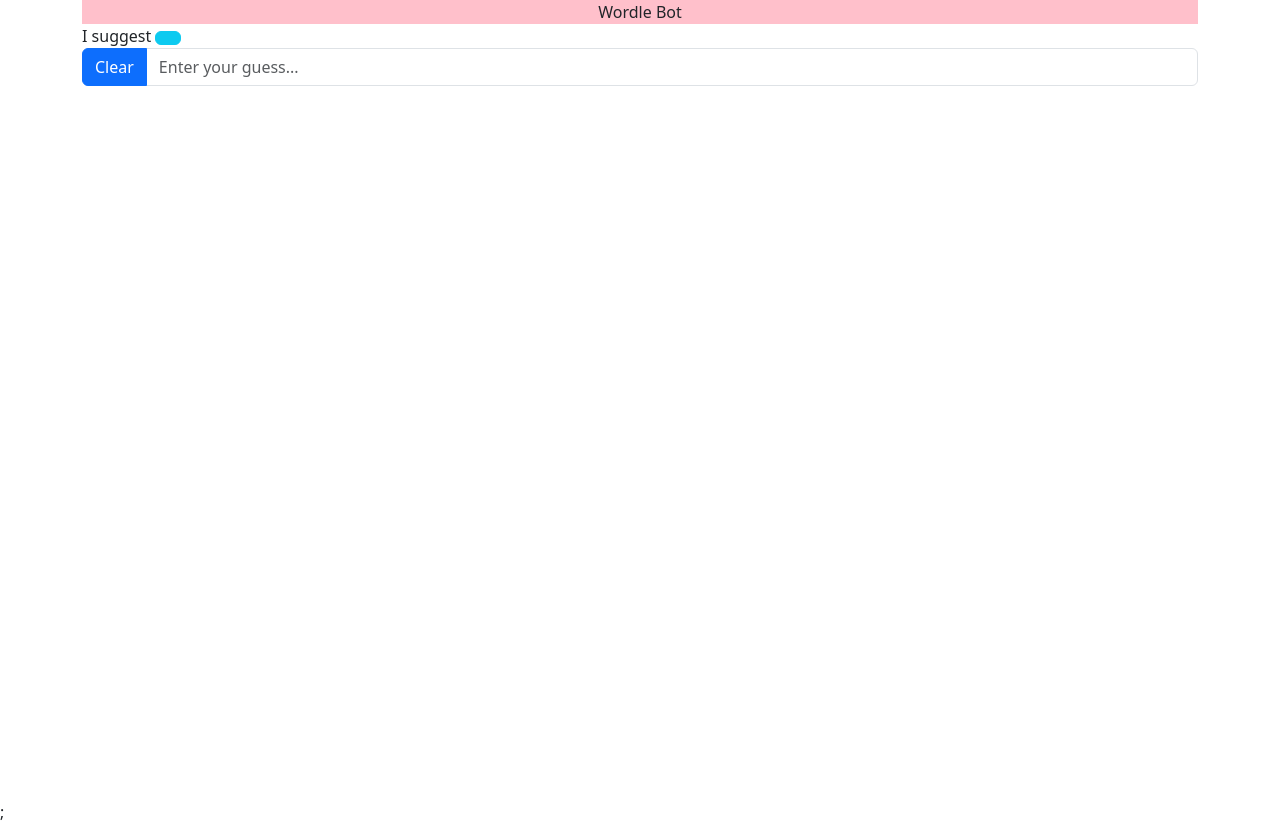
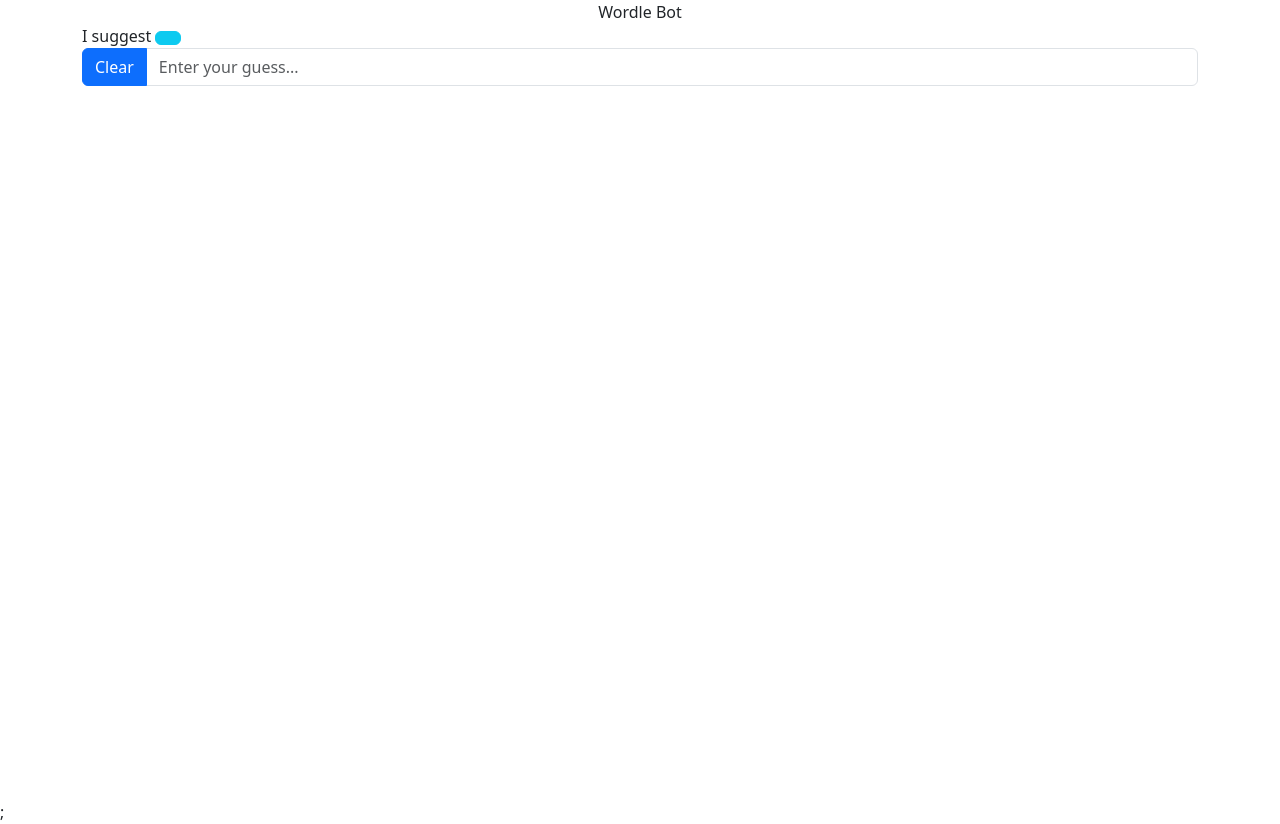
Before and after one commit to JPEdgar/venteur-technical-interview, a React (Create React App) app: page / in a window 1280 px wide. Built offline with nearby package versions, Linux system fonts and the light colour scheme; no server answers.

Commit message:
Removed background color with incorrect color name -- need to remove at some point

```diff
--- a/src/components/Header.jsx
+++ b/src/components/Header.jsx
@@ -2,7 +2,7 @@
 
 const Header = () => {
     return (
-        <div className="text-center w-100" style={{ backgroundColor: "pink" }}>
+        <div className="text-center w-100" style={{ backgroundColor: "pink-" }}>
             Wordle Bot
         </div>
     );
```
